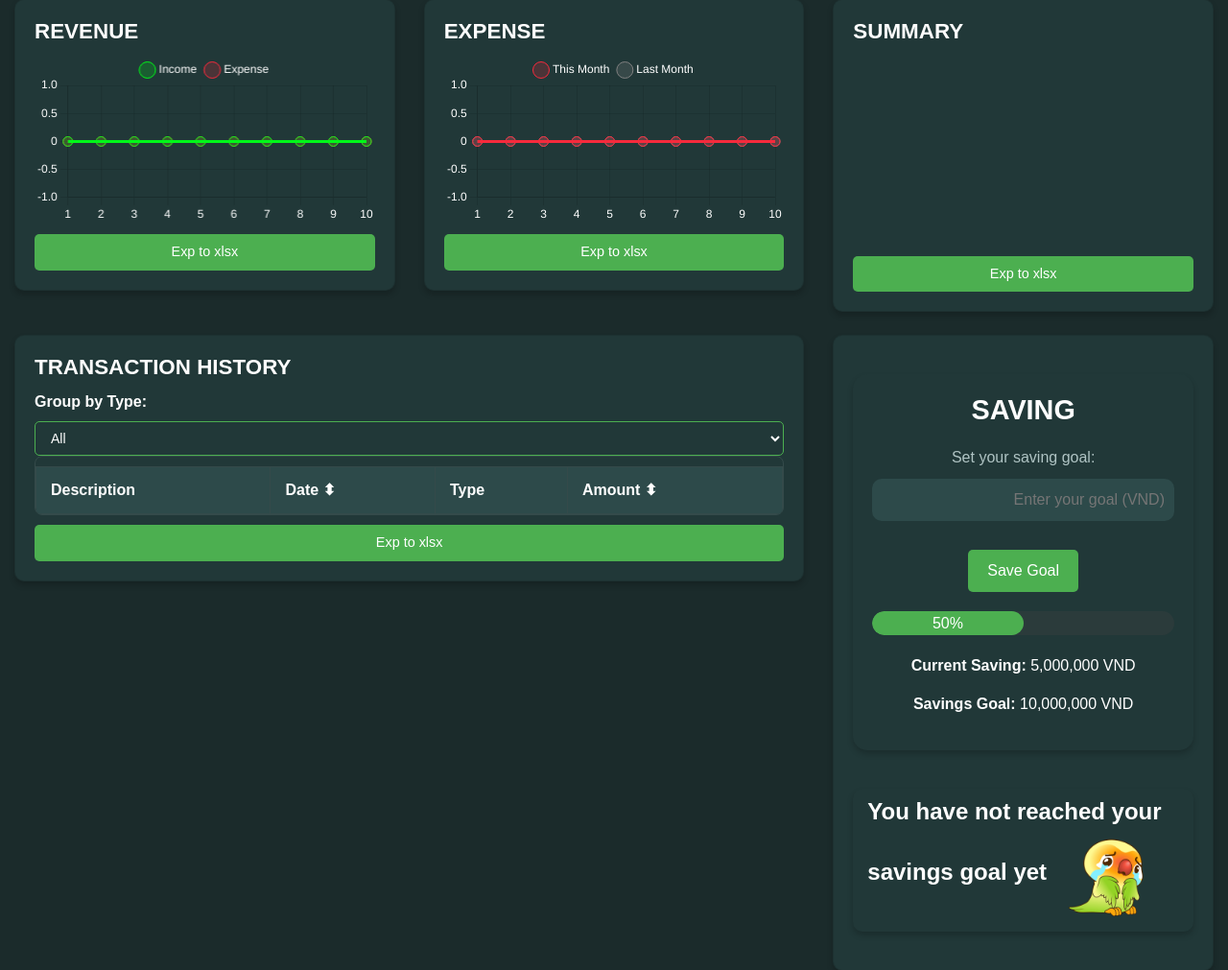
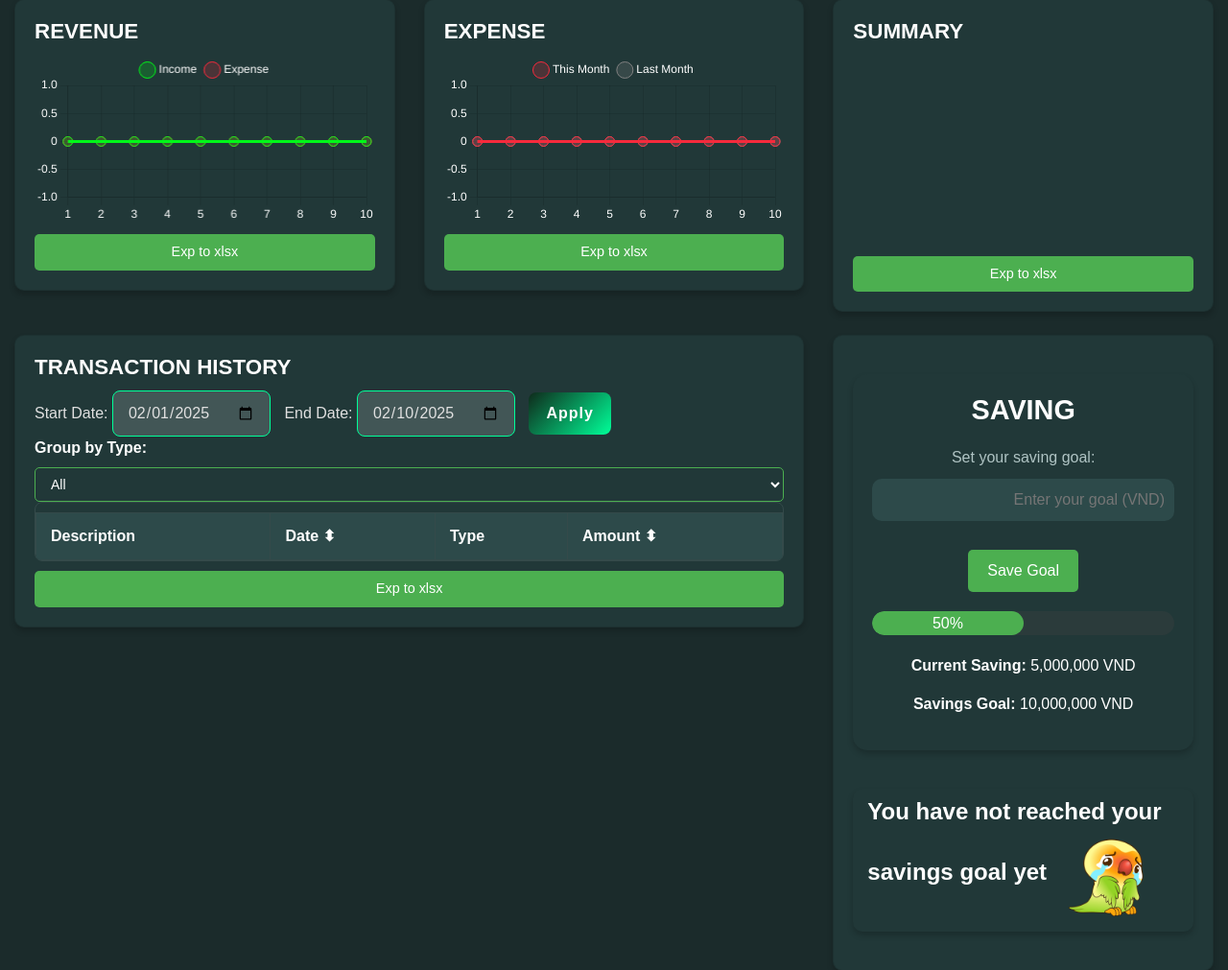
Before and after one commit to LinhHaTranNha/EXPENSE-MANAGEMENT, a Flask app: page /fin_dashboard in a window 1280 px wide. Shown: the part 57-1068 px from the top of the page at 96% size. Run offline with Flask 3, Linux system fonts and the light colour scheme; the visitor is signed in with stand-in values (Sample User, id 1); data that the repository does not hold is empty; a map, chart or similar area stays blank.

Commit message:
choose date

```diff
--- a/app.py
+++ b/app.py
@@ -83,11 +83,10 @@ def add_transaction():
     return render_template("add_transaction.html", form=form)
 
 
-@app.route("/fin_dashboard")
+@app.route("/fin_dashboard", methods=["GET", "POST"])
 @login_required
 def fin_dashboard():
     today = datetime.today()
-    current_day = today.day  # 🟢 Lấy ngày hiện tại (VD: 12)
     current_month = today.month
     current_year = today.year
 
@@ -99,42 +98,56 @@ def fin_dashboard():
         previous_month = current_month - 1
         previous_year = current_year
 
-    # 🟢 Lấy tất cả giao dịch trong tháng hiện tại và tháng trước (tính tới ngày hiện tại)
+    # 🟢 Nhận ngày bắt đầu & kết thúc từ form
+    start_date = request.form.get("start_date")
+    end_date = request.form.get("end_date")
+
+    if not start_date:
+        start_date = datetime(current_year, current_month, 1)
+    else:
+        start_date = datetime.strptime(start_date, "%Y-%m-%d")
+
+    if not end_date:
+        end_date = today
+    else:
+        end_date = datetime.strptime(end_date, "%Y-%m-%d")
+
+    # 🟢 Lấy giao dịch trong khoảng ngày đã chọn
     transactions_current = Transaction.query.filter(
         Transaction.user_id == current_user.id,
-        extract('month', Transaction.transaction_date) == current_month,
-        extract('year', Transaction.transaction_date) == current_year,
-        extract('day', Transaction.transaction_date) <= current_day  # 🔥 Chỉ lấy tới ngày hiện tại
+        Transaction.transaction_date >= start_date,
+        Transaction.transaction_date <= end_date
     ).all()
 
     transactions_previous = Transaction.query.filter(
         Transaction.user_id == current_user.id,
         extract('month', Transaction.transaction_date) == previous_month,
-        extract('year', Transaction.transaction_date) == previous_year,
-        extract('day', Transaction.transaction_date) <= current_day  # 🔥 Chỉ lấy tới ngày hiện tại
+        extract('year', Transaction.transaction_date) == previous_year
     ).all()
 
-    # 🟢 Tạo danh sách ngày từ 1 → ngày hiện tại
-    days = list(range(1, current_day + 1))
+    # 🟢 Tạo danh sách ngày từ start_date → end_date
+    days = list(range(start_date.day, end_date.day + 1))
 
-    # 🟢 Tổng hợp thu nhập và chi tiêu của tháng hiện tại
-    total_income = sum(t.transaction_amount for t in transactions_current if t.transaction_amount > 0)
-    total_expense = abs(sum(t.transaction_amount for t in transactions_current if t.transaction_amount < 0))
-
-    # 🟢 Tạo dictionary lưu tổng income và expense theo từng ngày (chỉ từ 1 → ngày hiện tại)
+    # 🟢 Tạo dictionary lưu tổng income và expense theo từng ngày
     revenue_current = {day: 0 for day in days}
     expense_current = {day: 0 for day in days}
     revenue_previous = {day: 0 for day in days}
     expense_previous = {day: 0 for day in days}
 
-    # 🟢 Duyệt qua giao dịch để tổng hợp dữ liệu từng ngày
+    # 🟢 Cập nhật dữ liệu từng ngày (KIỂM TRA `day` TRƯỚC KHI CỘNG)
     for t in transactions_current:
         day = t.transaction_date.day
+        if day not in revenue_current:  # 🔥 Nếu ngày chưa có, thêm vào dictionary
+            revenue_current[day] = 0
+            expense_current[day] = 0
         revenue_current[day] += max(0, t.transaction_amount)  # Thu nhập
         expense_current[day] += abs(min(0, t.transaction_amount))  # Chi tiêu
 
     for t in transactions_previous:
         day = t.transaction_date.day
+        if day not in revenue_previous:  # 🔥 Nếu ngày chưa có, thêm vào dictionary
+            revenue_previous[day] = 0
+            expense_previous[day] = 0
         revenue_previous[day] += max(0, t.transaction_amount)  # Thu nhập tháng trước
         expense_previous[day] += abs(min(0, t.transaction_amount))  # Chi tiêu tháng trước
 
@@ -153,11 +166,12 @@ def fin_dashboard():
         "fin_dashboard.html",
         revenue_data=revenue_data,
         expense_data=expense_data,
-        transactions=transactions_current,  # ✅ Truyền danh sách giao dịch
-        total_income=total_income,
-        total_expense=total_expense,
-        labels=days
+        transactions=transactions_current,
+        labels=days,
+        selected_start_date=start_date.strftime("%Y-%m-%d"),
+        selected_end_date=end_date.strftime("%Y-%m-%d")
     )
+
 
 
 @app.route("/dashboard", methods=["GET", "POST"])
--- a/static/css/fin_dashboard.css
+++ b/static/css/fin_dashboard.css
@@ -283,3 +283,58 @@ label[for="groupByType"] {
   padding: 5px;
   font-size: 14px;
 }
+
+/* 📌 Định dạng chung cho input type="date" */
+input[type="date"] {
+  background: rgba(255, 255, 255, 0.15);
+  color: #e0e0e0;
+  border: 1px solid #00ff99;
+  padding: 10px 15px;
+  border-radius: 8px;
+  font-size: 16px;
+  transition: all 0.3s ease-in-out;
+  min-width: 150px;
+  margin-right: 10px; /* Khoảng cách giữa các input */
+}
+
+/* 📌 Hiệu ứng khi hover */
+input[type="date"]:hover {
+  background: rgba(255, 255, 255, 0.2);
+}
+
+/* 📌 Khi focus */
+input[type="date"]:focus {
+  background: rgba(255, 255, 255, 0.2);
+  outline: none;
+  box-shadow: 0 0 10px #00ff99;
+}
+
+/* 📌 Nút Apply */
+button.apply-btn {
+  background: linear-gradient(135deg, #0f2a1b, #00ff99);
+  border: none;
+  color: #fff;
+  padding: 10px 18px;
+  border-radius: 8px;
+  font-size: 16px;
+  cursor: pointer;
+  transition: all 0.3s ease-in-out;
+  font-weight: bold;
+  letter-spacing: 1px;
+}
+
+/* 📌 Hover cho nút Apply */
+button.apply-btn:hover {
+  background: linear-gradient(135deg, #00ff99, #0f2a1b);
+  transform: scale(1.07);
+  box-shadow: 0px 4px 10px rgba(0, 255, 153, 0.4);
+}
+
+/* 📌 Responsive cho màn hình nhỏ */
+@media (max-width: 768px) {
+  input[type="date"],
+  button.apply-btn {
+      width: 100%;
+      margin-bottom: 10px; /* Tạo khoảng cách giữa các phần tử trên mobile */
+  }
+}
--- a/templates/fin_dashboard.html
+++ b/templates/fin_dashboard.html
@@ -52,14 +52,29 @@
           <div class="card mb-4">
               <h2>TRANSACTION HISTORY</h2>
 
-            <!-- Dropdown nhóm theo Type -->
+              <!-- 🟢 Chọn khoảng thời gian -->
+              <!-- 🟢 Form chọn ngày -->
+            <form method="POST" class="date-picker-container">
+              <label for="startDate">Start Date:</label>
+              <input type="date" id="startDate" name="start_date" value="{{ selected_start_date }}">
+
+              <label for="endDate">End Date:</label>
+              <input type="date" id="endDate" name="end_date" value="{{ selected_end_date }}">
+
+              <button type="submit" class="apply-btn">Apply</button>
+            </form>
+
+
+
+              <!-- 🟢 Dropdown nhóm theo Type -->
               <label for="groupByType">Group by Type:</label>
               <select id="groupByType" onchange="groupByType()">
-                <option value="all" >All</option>
+                  <option value="all">All</option>
                   <option value="income">Income</option>
                   <option value="expense">Expense</option>
               </select>
 
+              <!-- 🟢 Bảng hiển thị giao dịch -->
               <div class="table-container">
                   <table id="transactionTable">
                       <thead>
@@ -76,7 +91,7 @@
                               <td>{{ transaction.category.name }}</td>
                               <td>{{ transaction.transaction_date.strftime('%d/%m/%Y') }}</td>
                               <td>{{ transaction.transaction_type }}</td>
-                            <td >
+                              <td>
                                   {{ "{:,.0f}".format(transaction.transaction_amount) }} VND
                               </td>
                           </tr>
```
Lines whose indentation alone changed are shown as unchanged.
